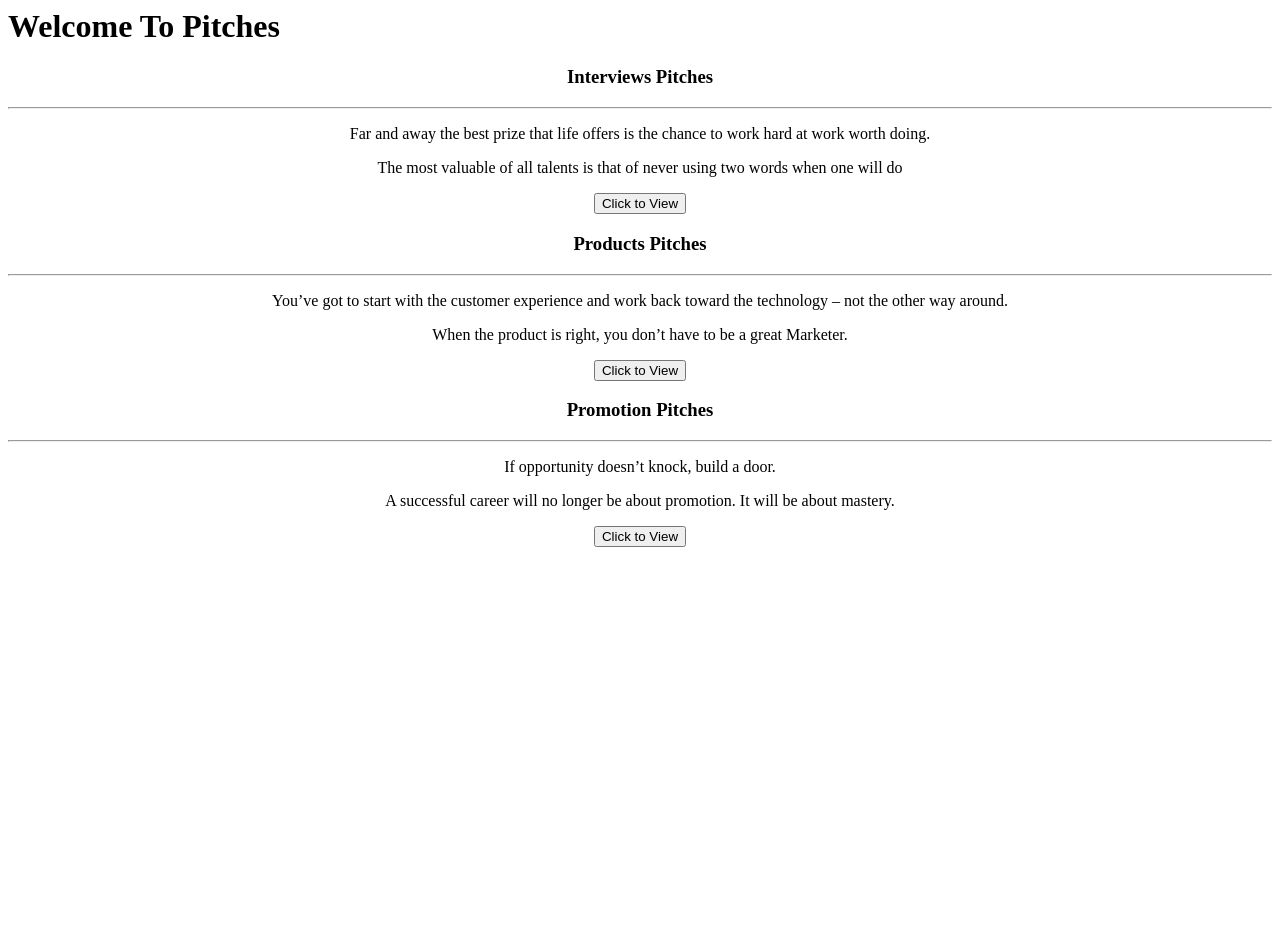
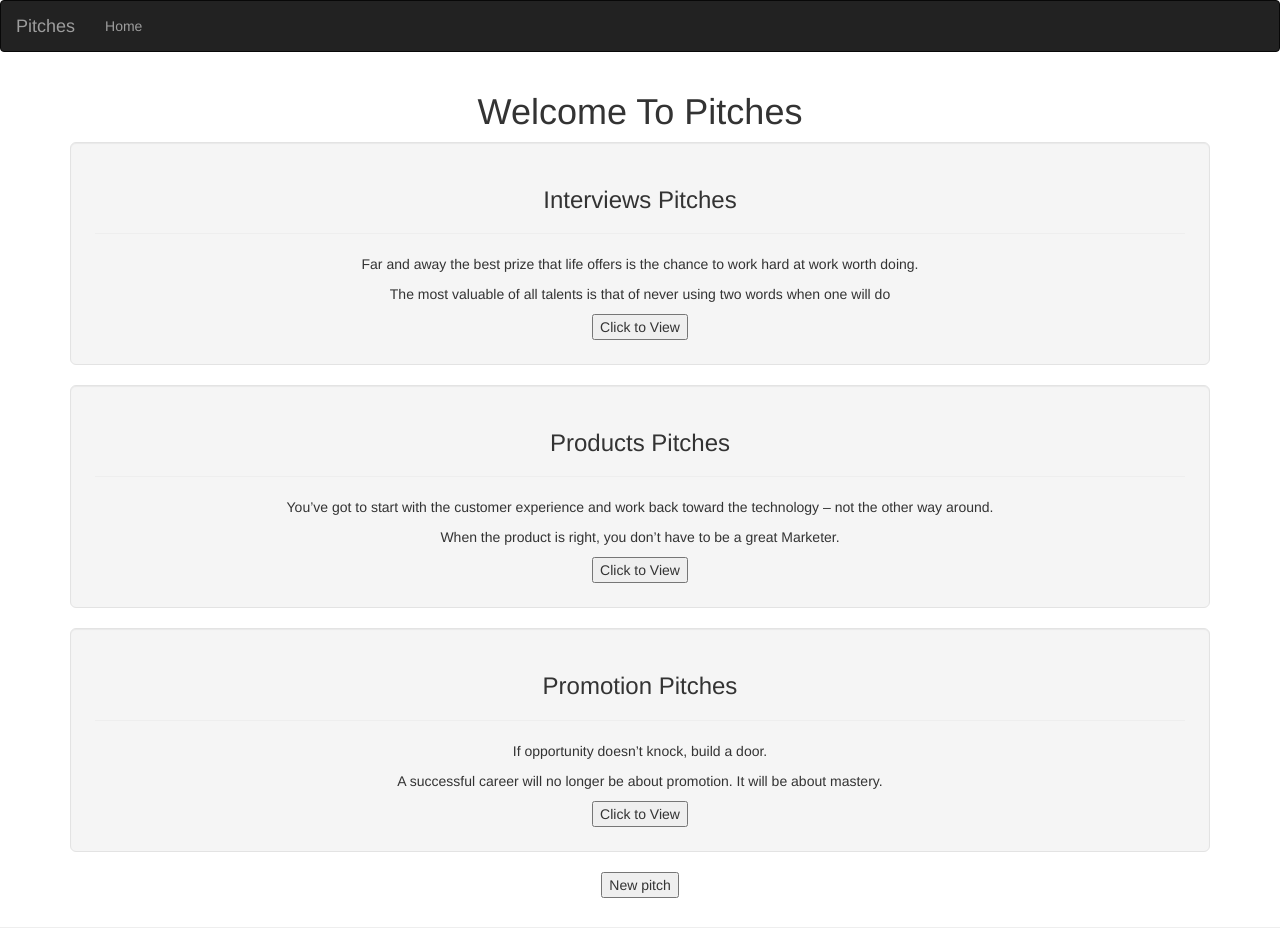
Before and after one commit to kev127/pitches, a Flask app: page / in a window 1280 px wide. Before the commit the page ends 547 px from the top, so only its background shows below. Run offline with Flask 2, Linux system fonts and the light colour scheme; some libraries are stand-ins or nearby versions.

Commit message:
add macros and pitch html

```diff
--- a/app/templates/index.html
+++ b/app/templates/index.html
@@ -1,15 +1,20 @@
-{% import 'macros.html' as macro %}
+{% extends 'base.html'%}
+{% import 'macros.html' as macro%}
+
 <!-- Styles block -->
 
+{% block styles%}
+    {{ super() }}
+    <link rel="stylesheet" href="{{url_for('static',filename='css/index.css')}}">
+{% endblock %}
 <!-- Content block -->
-<body>
-    <div class="page-header">
+{% block content %}
+<div class="page-header" style="text-align: center;">
     <div class="common-header">
         <h1>Welcome To Pitches</h>
     </div>
     <div class="container">
-        <div class="row">
-            <div class="col-md-4">
+        <div>
             <div class="well well-lg" style="text-align: center;">
                 <h3>Interviews Pitches</h3>
                 <hr>
@@ -19,7 +24,7 @@
                     <button type="button">Click to View</button>
             </div>
         </div>
-            <div class="col-md-4" style="text-align: center;">
+        <div class style="text-align: center;">
             <div class="well well-lg">
                 <h3>Products Pitches</h3>
                 <hr>
@@ -28,7 +33,7 @@
                 <button type="button">Click to View</button>
             </div>
         </div>
-            <div class="col-md-4">
+        <div>
             <div class="well well-lg" style="text-align: center;">
                 <h3>Promotion Pitches</h3>
                 <hr>
@@ -37,7 +42,10 @@
                 <button type="button">Click to View</button>
             </div>
         </div>
+        <div class="footer" style="padding-bottom: 20px; text-align: center;">
+            <button type="button">New pitch</button>
         </div>
     </div>
 </div>
-</body>
+{% endblock%}
+...
--- a/app/templates/macros.html
+++ b/app/templates/macros.html
@@ -1,9 +1,11 @@
 {% macro displayPitches(pitches_list)%}
     {%for pitch in pitches_list%}
-        <div class=row>
-            <h4>{{pitch.pitch_title}}</h4>
-            <p>{{pitch.pitch_content| truncate(100)}}</p>
-            <p>Written by:{{pitch.user.username}} <a href="/pitch/{{pitch.id}}" class="btn btn-primary center">Read</a> </p>
+        <div class="row">
+            <div class="col-md-4 ">
+                <h4>{{pitch.pitch_title}}</h4>
+                <p>{{pitch.pitch_content| truncate(100)}}</p>
+                <p>Written by:{{pitch.user.username}} <a href="/pitch/{{pitch.id}}" class="btn btn-primary center">Read</a> </p>
+            </div>
         </div>
     {%endfor%}
 {%endmacro%}
```
Also changed, not shown: app/templates/pitch.html (added). Lines whose indentation alone changed are shown as unchanged.
